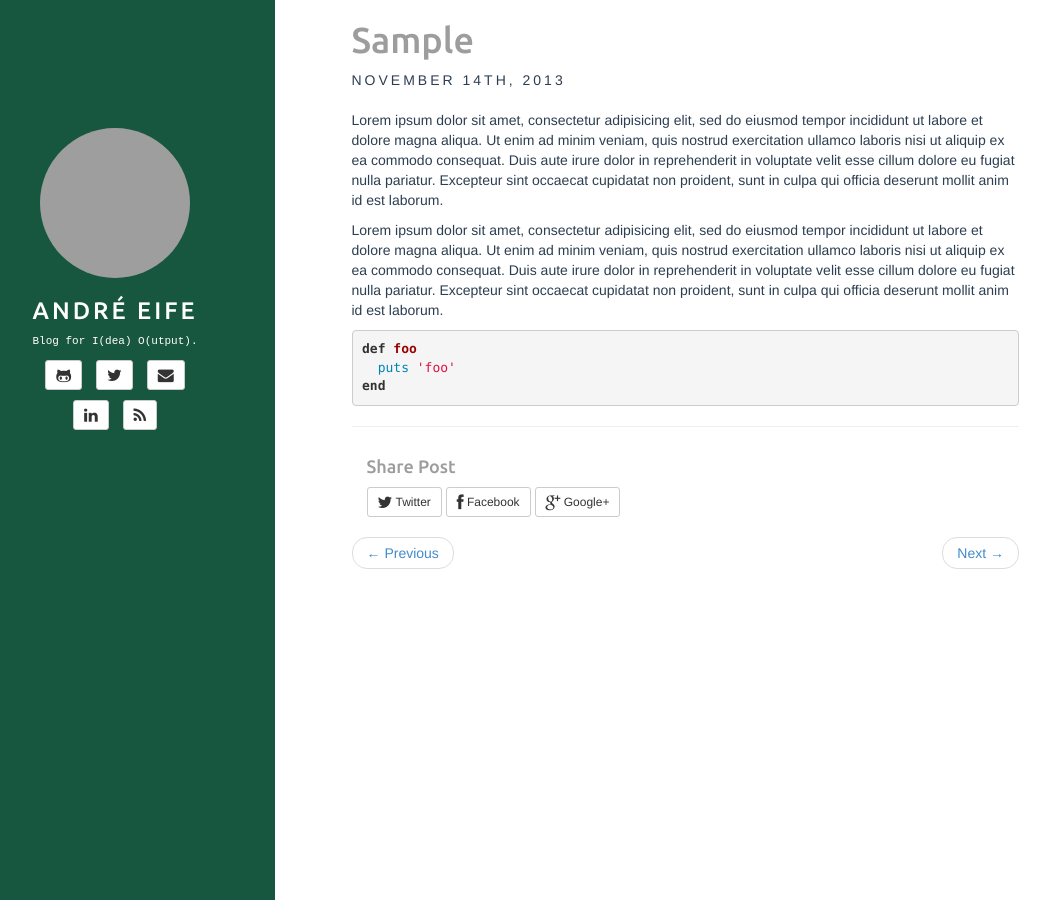
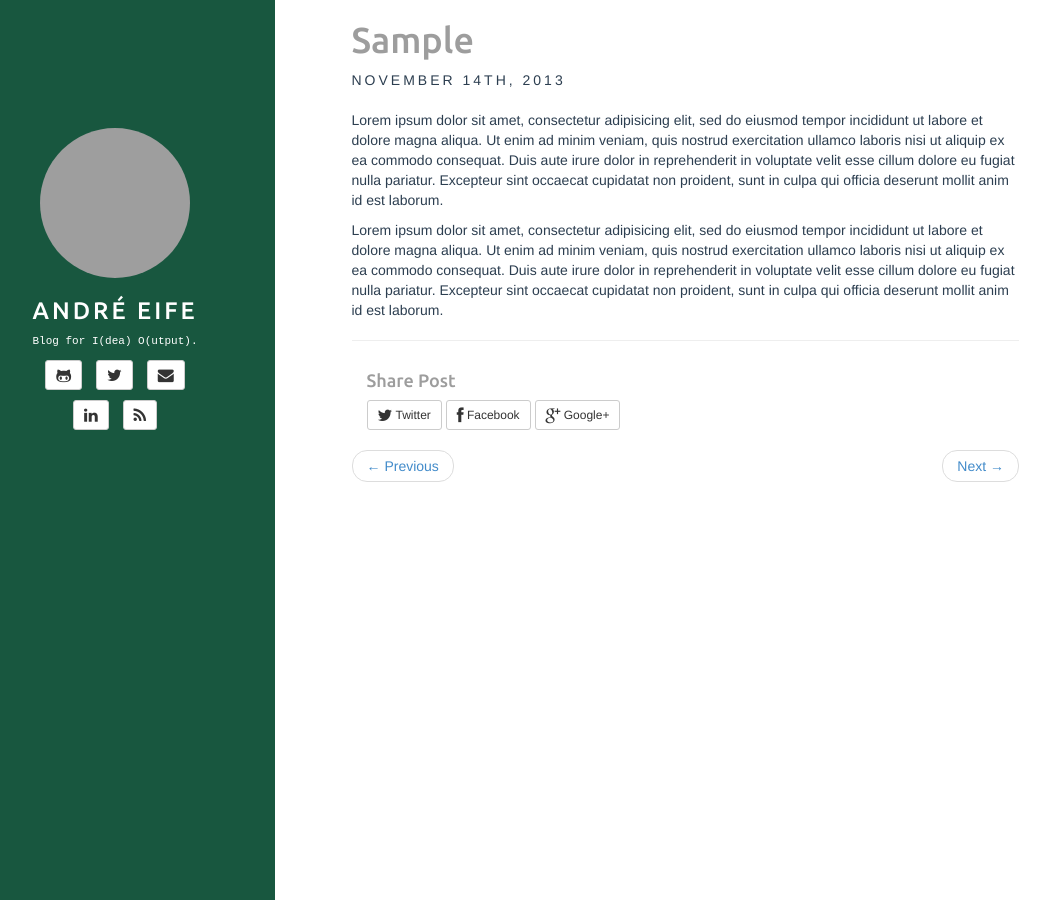
Before and after one commit to aeife/blog, a Jekyll site: the page built from _posts/2013-11-14-sample.md, in a window 1280 px wide. Shown: the whole page, without its empty margins (45-1095 px from the left). Built offline with Jekyll 4.4.1, drawn with Linux system fonts in a browser that asks for light colours; Markdown is read by kramdown in place of the engine named in the settings; grey boxes are pictures that could not be loaded.

Commit message:
adjusted markdown

```diff
--- a/_posts/2013-11-14-sample.md
+++ b/_posts/2013-11-14-sample.md
@@ -9,9 +9,3 @@ description: Sample placeholder post.
 Lorem ipsum dolor sit amet, consectetur adipisicing elit, sed do eiusmod tempor incididunt ut labore et dolore magna aliqua. Ut enim ad minim veniam, quis nostrud exercitation ullamco laboris nisi ut aliquip ex ea commodo consequat. Duis aute irure dolor in reprehenderit in voluptate velit esse cillum dolore eu fugiat nulla pariatur. Excepteur sint occaecat cupidatat non proident, sunt in culpa qui officia deserunt mollit anim id est laborum.
 
 Lorem ipsum dolor sit amet, consectetur adipisicing elit, sed do eiusmod tempor incididunt ut labore et dolore magna aliqua. Ut enim ad minim veniam, quis nostrud exercitation ullamco laboris nisi ut aliquip ex ea commodo consequat. Duis aute irure dolor in reprehenderit in voluptate velit esse cillum dolore eu fugiat nulla pariatur. Excepteur sint occaecat cupidatat non proident, sunt in culpa qui officia deserunt mollit anim id est laborum.
-
-{% highlight ruby %}
-def foo
-  puts 'foo'
-end
-{% endhighlight %}
```
